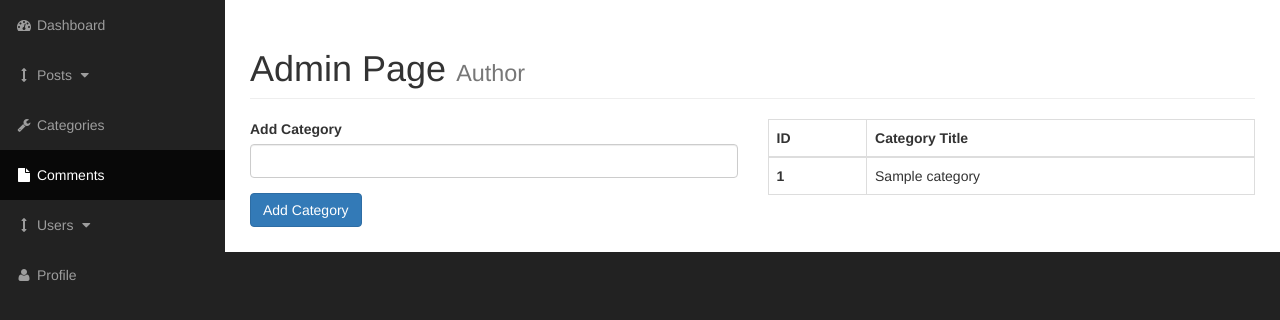
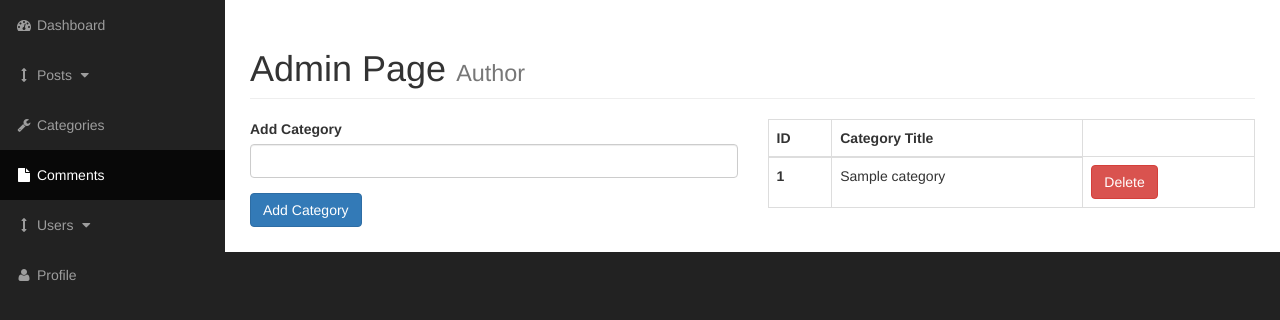
Before and after one commit to quan832/blog_cms, a PHP site: page /admin/categories.php in a window 1280 px wide. Shown: the part 51-371 px from the top of the page. Run offline with PHP 8.4, Linux system fonts and the light colour scheme; tables that the repository leaves empty or names only in its code hold one stand-in row (values such as "Sample post").

Commit message:
#delete_categories ob_start && header() to reload page when delete

```diff
--- a/admin/categories.php
+++ b/admin/categories.php
@@ -57,13 +57,7 @@
                             </form>
                         </div>
                         <div class="col-xs-6">
-                            <?php
 
-                            $query = "SELECT * FROM categories LIMIT 3 ";
-
-                            $select_categories_sidebar = mysqli_query($connection, $query);
-
-                            ?>
                             <table class="table table-bordered table-hover">
                                 <thead class="thead-dark">
                                     <tr>
@@ -74,6 +68,12 @@
                                 </thead>
                                 <tbody>
                                     <?php
+
+                                    // Find All categories
+                                    $query = "SELECT * FROM categories LIMIT 10 ";
+
+                                    $select_categories_sidebar = mysqli_query($connection, $query);
+
                                     while ($row = mysqli_fetch_assoc($select_categories_sidebar)) {
 
                                         // get name in table
@@ -83,10 +83,29 @@
                                         echo "<tr>";
                                         echo "<th scope='row'>{$cat_id}</th>";
                                         echo "<td>{$cat_title}</td>";
+                                        echo "<td><a class='btn btn-danger'href='categories.php?delete={$cat_id}'>Delete</a></td>";
                                         echo "</tr>";
                                     }
                                     ?>
 
+                                    <?php
+
+                                    // delete query
+
+                                    if (isset($_GET['delete'])) {
+
+                                        $the_cat_id = $_GET['delete'];
+
+                                        $query = "DELETE FROM categories WHERE cat_id={$the_cat_id}";
+
+                                        // send query
+                                        $delete_query = mysqli_query($connection, $query);
+
+                                        header("Location:categories.php");
+                                    }
+
+
+                                    ?>
                                 </tbody>
                             </table>
 
```
